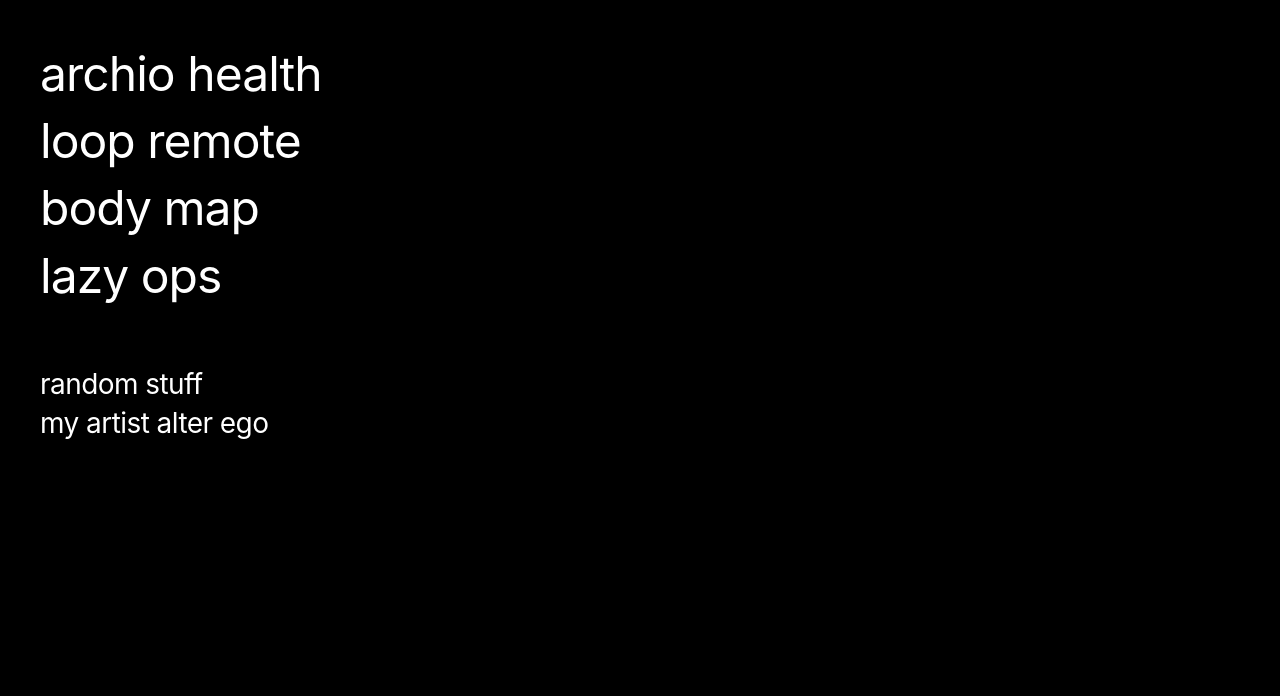
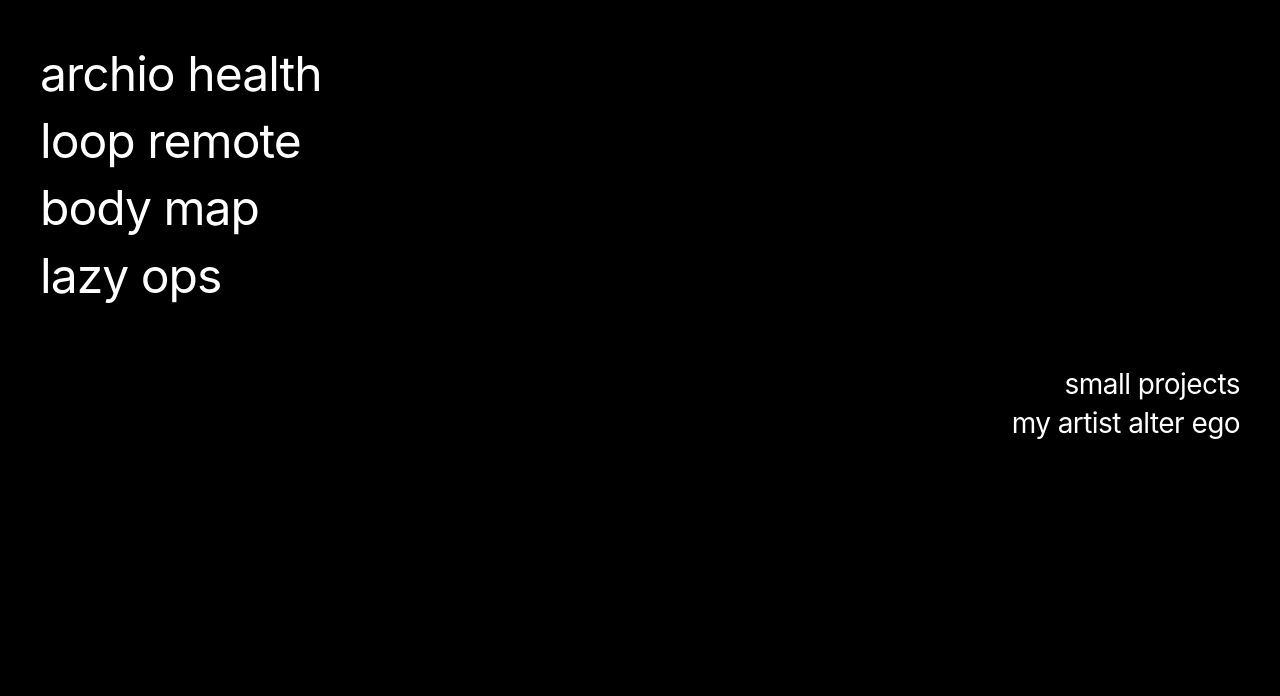
Before and after one commit to isauradlsantos/isaurasantos.co, a plain HTML site: page index.html in a window 1280 px wide. Shown: the top 696 px of the page. Drawn offline with Linux system fonts and the light colour scheme.

Commit message:
Rename random stuff to small projects and right-align those homepage links.
Co-authored-by: Cursor <cursoragent@cursor.com>

```diff
--- a/index.html
+++ b/index.html
@@ -54,7 +54,8 @@
       display: flex;
       flex-direction: column;
       gap: 0;
-      align-self: flex-start;
+      align-self: stretch;
+      width: 100%;
     }
 
     .main-text h1 {
@@ -107,7 +108,11 @@
     .secondary {
       display: flex;
       flex-direction: column;
+      align-items: flex-end;
+      align-self: flex-end;
+      width: fit-content;
       margin-top: 56px;
+      text-align: right;
     }
 
     .secondary-link,
@@ -357,7 +362,7 @@
       <h1><a href="https://www.bodymap.co/" target="_blank" rel="noopener noreferrer">body map</a></h1>
       <h1><a href="https://www.lazy-ops.com" target="_blank" rel="noopener noreferrer">lazy ops</a></h1>
       <div class="secondary">
-        <a href="/randomstuff/" class="secondary-link">random stuff</a>
+        <a href="/randomstuff/" class="secondary-link">small projects</a>
         <div class="artist-menu">
           my artist alter ego
           <div class="artist-submenu">
```
Also changed, not shown: randomstuff/index.html (+2 -2 lines).
